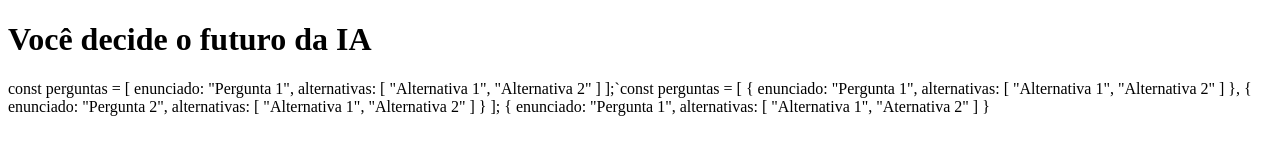
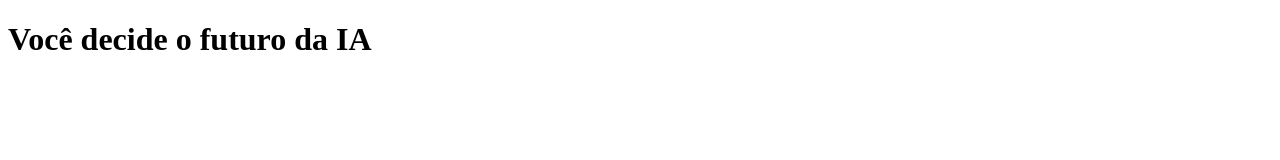
Before and after one commit to bebe2276/IA, a plain HTML site: page index.html in a window 1280 px wide. Drawn offline with Linux system fonts and the light colour scheme.

Commit message:
Add files via upload

```diff
--- a/index.html
+++ b/index.html
@@ -19,32 +19,3 @@
 
 </body>
 </html>
-const perguntas = [
-    enunciado: "Pergunta 1",
-    alternativas: [
-"Alternativa 1",
-"Alternativa 2"
-]
-   ];`const perguntas = [
-    {
-        enunciado: "Pergunta 1",
-        alternativas: [
-            "Alternativa 1",
-            "Alternativa 2"
-        ]
-    },
-    {
-        enunciado: "Pergunta 2",
-        alternativas: [
-            "Alternativa 1",
-            "Alternativa 2"
-        ]
-    }
-];
-{
-    enunciado: "Pergunta 1",
-    alternativas: [
-        "Alternativa 1",
-        "Aternativa 2"
-    ]
-}
--- a/script.js
+++ b/script.js
@@ -1,2 +1,19 @@
 const caixaPrincipal = document.querySelector(".caixa-principal");
 const caixaPerguntas = document.querySelector(".caixa-perguntas");
+
+const perguntas = [
+    {
+        enunciado: "Pergunta 1",
+        alternativas: [
+            "Alternativa 1",
+            "Alternativa 2"
+        ]
+    },
+    {
+        enunciado: "Pergunta 2",
+        alternativas: [
+            "Alternativa 1",
+            "Alternativa 2"
+        ]
+    }
+];
```
